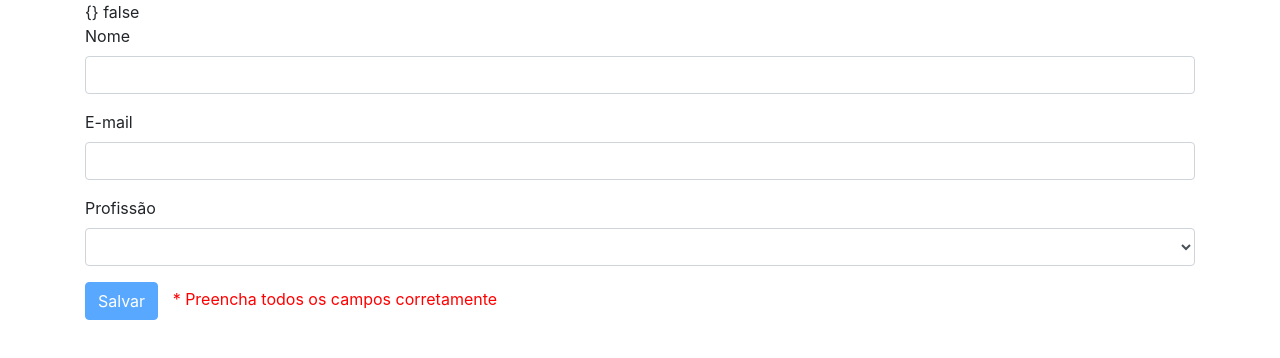
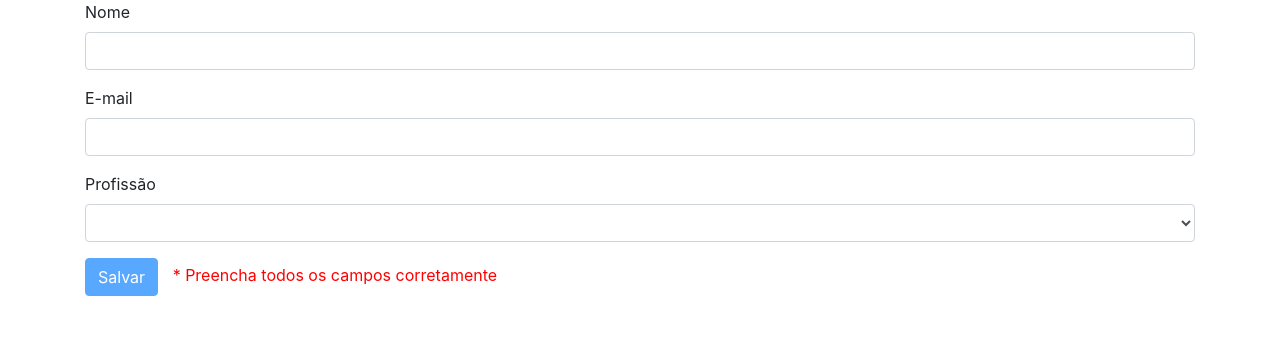
Before and after one commit to ThallesAraujo/Angular-initial, an Angular app: page / in a window 1280 px wide. Shown: the top 358 px of the page. Built offline with nearby package versions, Linux system fonts and the light colour scheme.

Commit message:
Mensagens de validação por campo (M12a10)

```diff
--- a/src/app/formularios/formularios.component.html
+++ b/src/app/formularios/formularios.component.html
@@ -1,25 +1,36 @@
 <div class="container">
 
-  {{ cliente | json }}
-  {{ usuarioForm.valid }}
+  <div class="alert alert-danger" *ngIf="usuarioForm.invalid && usuarioForm.touched">
+    Preencha todos os campos corretamente
+  </div>
+
+  <!--
+    Atributos de componentes úteis à validação:
+    touched: já foi tocado
+    pristine: nada foi digitado
+    dirty: algo já foi digitado
+  -->
 
   <form #usuarioForm="ngForm" (submit)="salvar(usuarioForm)" >
     <div class="form-group">
       <label class="form-control-label">Nome</label>
-      <input type="text" class="form-control" name="nome" [(ngModel)]="cliente.nome" required minlength="10" >
+      <input type="text" class="form-control" name="nome" [(ngModel)]="cliente.nome" required minlength="10" #nome="ngModel">
+      <div *ngIf="nome.invalid && nome.touched" style="color: red">Informe um nome válido</div>
     </div>
 
     <div class="form-group">
       <label class="form-control-label">E-mail</label>
-      <input type="text" class="form-control" name="email" [(ngModel)]="cliente.email" required email>
+      <input type="text" class="form-control" name="email" [(ngModel)]="cliente.email" required email #email="ngModel">
+      <div *ngIf="email.invalid && email.touched" style="color: red">Informe um email válido</div>
     </div>
 
     <div class="form-group">
       <label class="form-control-label">Profissão</label>
-      <select class="form-control" name="profissao" [(ngModel)]="cliente.profissao" required>
+      <select class="form-control" name="profissao" [(ngModel)]="cliente.profissao" required #profissao="ngModel">
         <option value="">Selecione...</option>
         <option *ngFor="let profissao of profissoes" [value]="profissao">{{ profissao }}</option>
       </select>
+      <div *ngIf="profissao.invalid && profissao.touched" style="color: red">Informe uma profissão</div>
     </div>
 
     <button type="submit" class="btn btn-primary" [disabled]="!usuarioForm.valid">Salvar</button>
```
